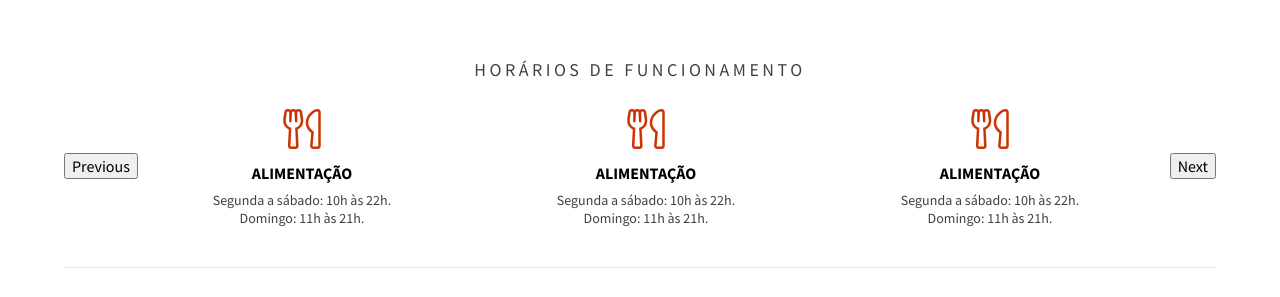
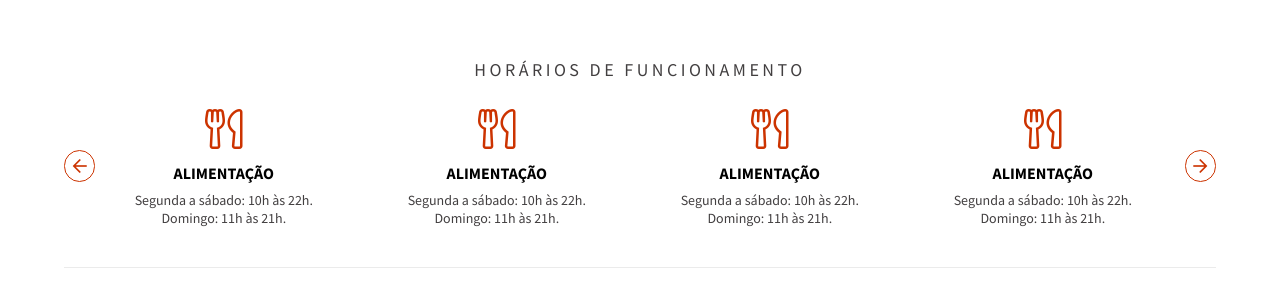
Before and after one commit to DenielPereira/gravatai, a plain HTML site: page index.html in a window 1280 px wide. Shown: the part 766-1063 px from the top of the page. Drawn offline with nearby package versions, Linux system fonts and the light colour scheme.

Commit message:
estiliza setas do carousel

```diff
--- a/index.html
+++ b/index.html
@@ -7,6 +7,7 @@
 	<title>Gravataí</title>
 	<link rel="icon" href="favicon.png" type="image/x-icon" />
 	<link rel="stylesheet" type="text/css" href="//cdn.jsdelivr.net/npm/slick-carousel@1.8.1/slick/slick.css"/>
+	<!-- <link rel="stylesheet" href="https://cdnjs.cloudflare.com/ajax/libs/slick-carousel/1.8.1/slick-theme.css" integrity="sha512-6lLUdeQ5uheMFbWm3CP271l14RsX1xtx+J5x2yeIDkkiBpeVTNhTqijME7GgRKKi6hCqovwCoBTlRBEC20M8Mg==" crossorigin="anonymous" /> -->
 	<link href="css/style.css" type="text/css" rel="stylesheet" />
 	<link href="css/libs.css" type="text/css" rel="stylesheet" />
 </head>
@@ -58,6 +59,30 @@
 
 			<div class="carousel">
 				<div class="row slick">
+					<div class="col">
+						<div class="item">
+							<div class="icon">
+								<i class="fal fa-utensils"></i>
+							</div>
+							<div class="item-title">ALIMENTAÇÃO</div>
+							<div class="desc">
+								<p>Segunda a sábado: 10h às 22h.</p>
+								<p>Domingo: 11h às 21h.</p>
+							</div>
+						</div>
+					</div>
+					<div class="col">
+						<div class="item">
+							<div class="icon">
+								<i class="fal fa-utensils"></i>
+							</div>
+							<div class="item-title">ALIMENTAÇÃO</div>
+							<div class="desc">
+								<p>Segunda a sábado: 10h às 22h.</p>
+								<p>Domingo: 11h às 21h.</p>
+							</div>
+						</div>
+					</div>
 					<div class="col">
 						<div class="item">
 							<div class="icon">
--- a/js/functions.js
+++ b/js/functions.js
@@ -1,7 +1,9 @@
 $(document).ready(function(){
   $('.slick').slick({
     infinite: false,
-    slidesToShow: 3,
-    slidesToScroll: 2
+    slidesToShow: 4,
+    slidesToScroll: 1
   });
+  $('.slick-prev').html("")
+  $('.slick-next').html("")
 });
--- a/sass/_libs/_libs.sass
+++ b/sass/_libs/_libs.sass
@@ -6,5 +6,3 @@
 
 /* FontAwesome v5.8.2 */
 @import "fontawesome/all"
-
-@import "text_slideshow/slider"
--- a/sass/_libs/text_slideshow/_slider.scss
+++ /dev/null
@@ -1,79 +0,0 @@
-/* Slideshow container */
-.slideshow-container {
-  position: relative;
-  background: #fff;
-}
-
-/* Slides */
-.mySlides {
-  display: none;
-  padding: 80px;
-  text-align: center;
-}
-
-/* Next & previous buttons */
-.prev, .next {
-  cursor: pointer;
-  position: absolute;
-  top: 50%;
-  width: auto;
-  margin-top: -30px;
-  padding: 16px;
-  color: #888;
-  font-weight: bold;
-  font-size: 20px;
-  border-radius: 0 3px 3px 0;
-  user-select: none;
-}
-
-/* Position the "next button" to the right */
-.next {
-  position: absolute;
-  right: 0;
-  border-radius: 3px 0 0 3px;
-}
-
-/* On hover, add a black background color with a little bit see-through */
-.prev:hover, .next:hover {
-  background-color: rgba(0,0,0,0.8);
-  color: white;
-}
-
-/* The dot/bullet/indicator container */
-.dot-container {
-  text-align: center;
-  padding: 20px;
-  background: transparent;
-  display: flex;
-  align-items: center;
-  justify-content: center;
-}
-
-@media screen and (max-width: 992px){
-  .dot-container {
-    display: none;
-  }
-}
-
-
-/* The dots/bullets/indicators */
-.dot {
-  cursor: pointer;
-  height: 10px;
-  width: 10px;
-  margin: 0 4px;
-  background-color: #000000;
-  border-radius: 50%;
-  display: inline-block;
-  transition: background-color 0.6s ease;
-}
-
-/* Add a background color to the active dot/circle */
-.active, .dot:hover {
-  height: 12px;
-  width: 12px;
-  background-color: #D41E22;
-}
-
-/* Add an italic font style to all quotes */
-q {font-style: italic;}
--- a/sass/_styles/atoms/__atoms.sass
+++ b/sass/_styles/atoms/__atoms.sass
@@ -5,3 +5,4 @@
 @import 'cards'
 @import 'inputs'
 @import 'form'
+@import 'slider'
--- /dev/null
+++ b/sass/_styles/atoms/_slider.sass
@@ -0,0 +1,31 @@
+.slick-prev
+    border: 1.5px solid $primary
+    background-color: transparent
+    color: $primary
+    border-radius: 32px
+    height: 32px
+    width: 40px
+    &:focus
+        background-color: $primary
+    &:focus-within::before
+        color: $white
+    &::before
+        color: $primary
+        font-family: "Font Awesome 5 Pro"
+        content: "\f060"
+
+.slick-next
+    border: 1.5px solid $primary
+    background-color: transparent
+    color: $primary
+    border-radius: 32px
+    height: 32px
+    width: 40px
+    &:focus
+        background-color: $primary
+    &:focus-within::before
+        color: $white
+    &::before
+        color: $primary
+        font-family: "Font Awesome 5 Pro"
+        content: "\f061"
```
Also changed, not shown: css/libs.css, css/style.css.
